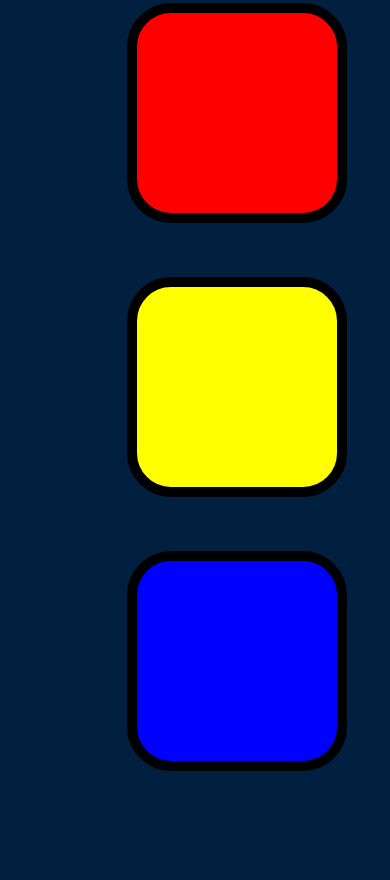
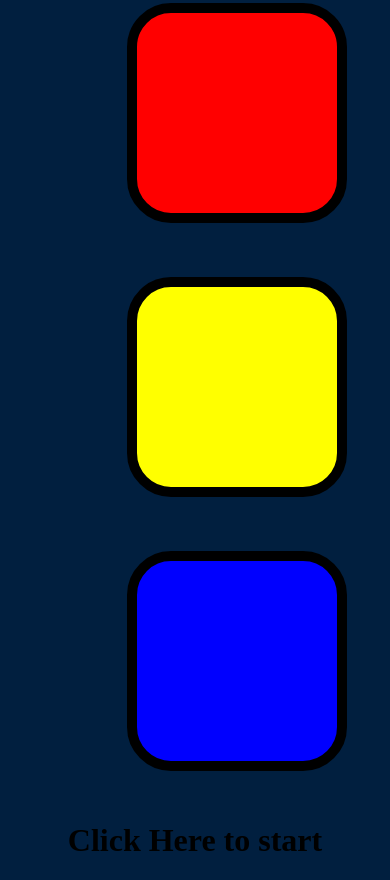
Before and after one commit to ShoebMerchant/Simon-Game, a plain HTML site: page index.html in a window 390 px wide. Shown: the part 477-1357 px from the top of the page. Before the commit the page ends 1285 px from the top, so only its background shows below. Drawn offline with nearby package versions, Linux system fonts and the light colour scheme.

Commit message:
Update index.html
To work on mobile

```diff
--- a/index.html
+++ b/index.html
@@ -24,7 +24,7 @@
 				<div type="button" id="blue" class="btn blue"></div>
 			</div>
 		</div>
-
+		<h1 id="click-here">Click Here to start</h1>
 		<script src="https://ajax.googleapis.com/ajax/libs/jquery/3.6.0/jquery.min.js"></script>
 		<script src="game.js"></script>
 	</body>
```
